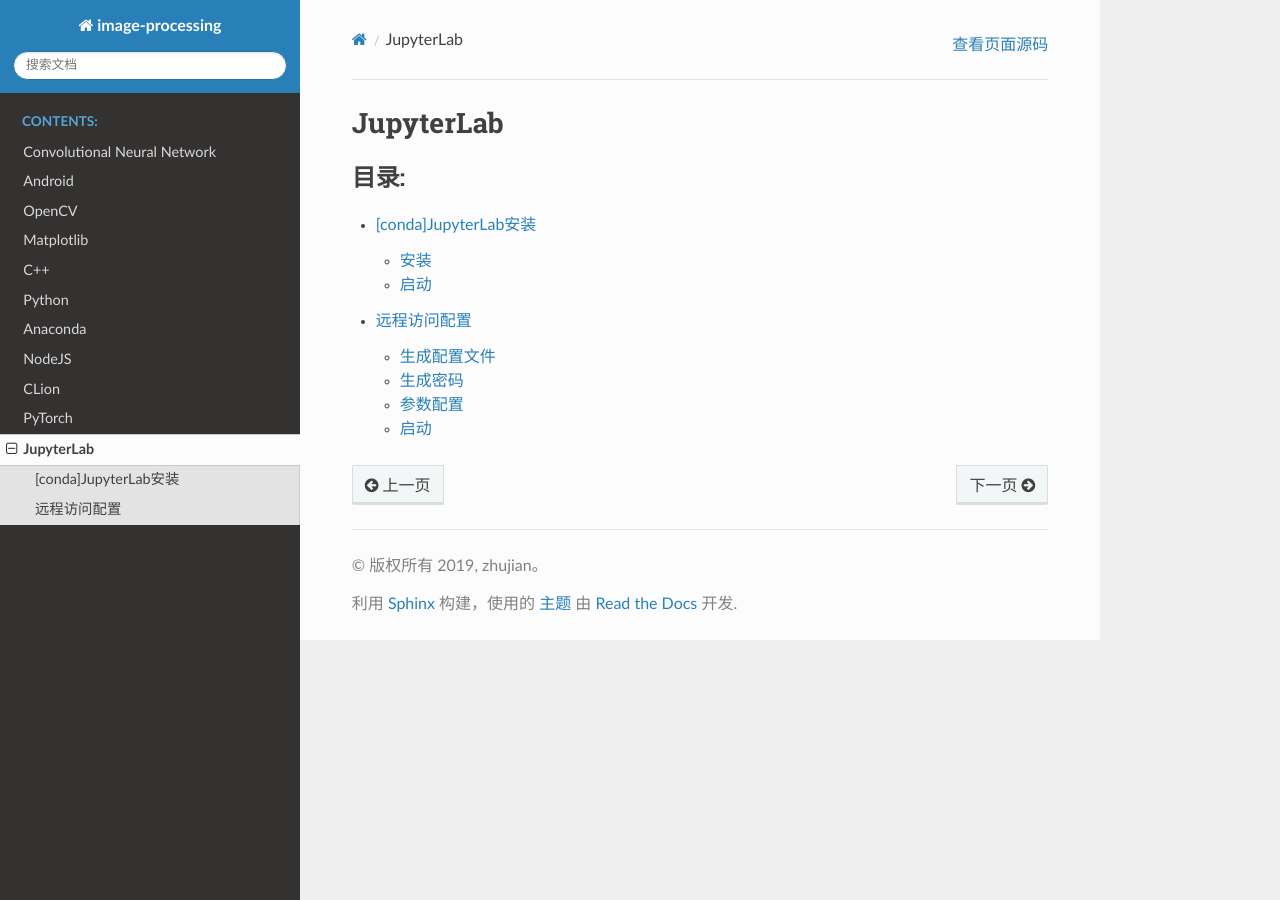
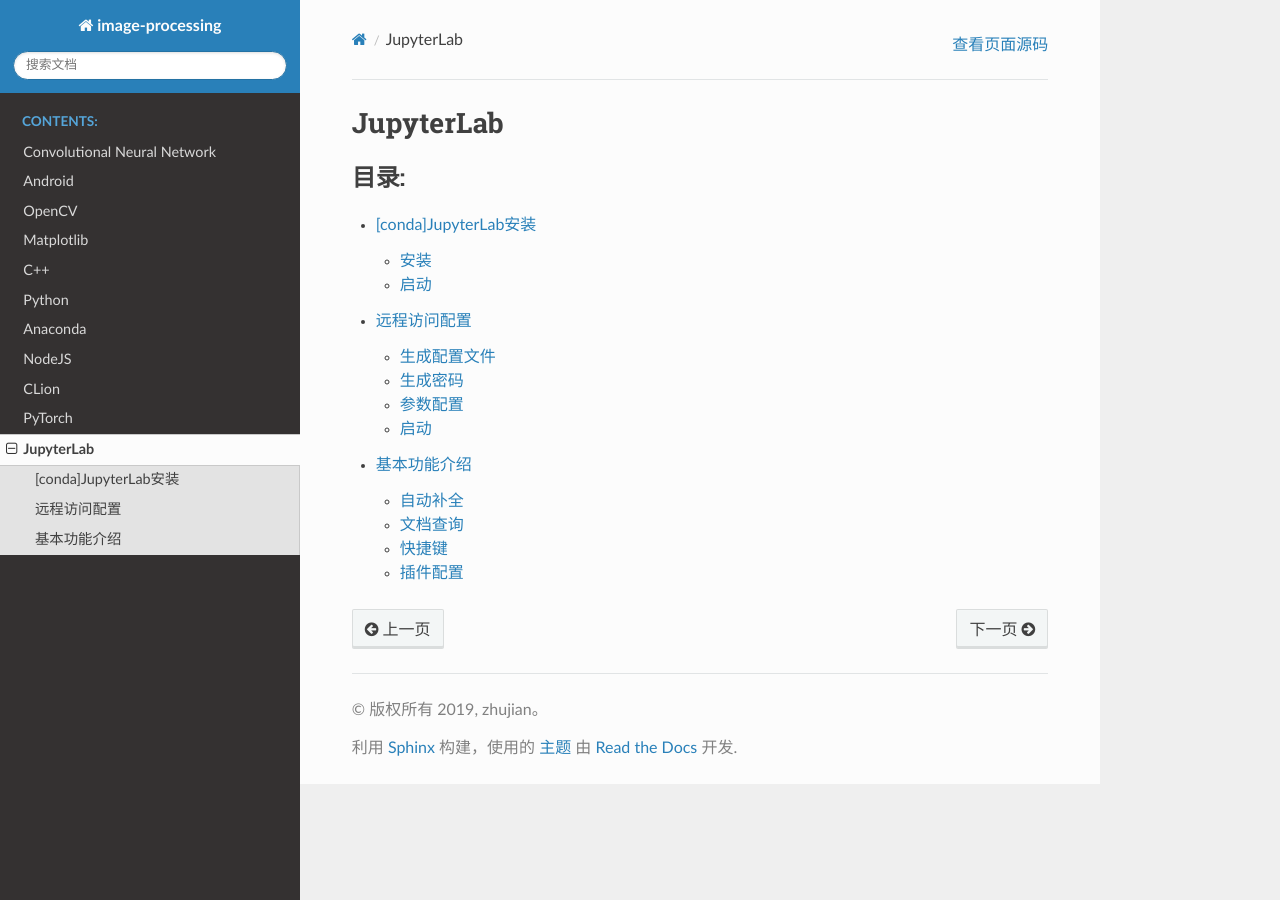
Before and after one commit to Document-Collection/image-processing, a Sphinx documentation site: the page built from docs/source/jupyter.rst, in a window 1280 px wide. Built offline with Sphinx 7.4.7 and the Read the Docs theme 2.0.0, drawn with Linux system fonts in a browser that asks for light colours; pages that are not in the unit, such as notebooks, are missing from menus; some of the changed lines change nothing that is shown.

Commit message:
docs(jupyter): 基本功能介绍
1. 自动补全
2. 文档查询
3. 快捷键
4. 插件管理

```diff
--- a/docs/source/jupyter.rst
+++ b/docs/source/jupyter.rst
@@ -12,3 +12,4 @@
 
    jupyter/[conda]JupyterLab安装
    jupyter/远程访问配置
+   jupyter/基本功能介绍
--- /dev/null
+++ b/docs/source/jupyter/基本功能介绍.md
@@ -0,0 +1,39 @@
+
+# 基本功能介绍
+
+参考：[利器|JupyterLab 数据分析必备IDE完全指南](https://zhuanlan.zhihu.com/p/67959768)
+
+本章介绍`JupyterLab`常用的基本命令和配置
+
+1. 自动补全
+2. 文档查询
+3. 快捷键
+4. 插件配置
+
+## 自动补全
+
+点击`TAB`键即可
+
+## 文档查询
+
+输入函数或者变量，之后加上`?`即可查询该函数或变量的相关文档
+
+## 快捷键
+
+点击菜单栏`Settings->Advanced Settings Editor`，打开配置页面
+
+![](./imgs/jupyter-settings.png)
+
+选择`Keyboard Shortcuts`即可自定义快捷键
+
+## 插件配置
+
+同样打开配置页面，选择`Extension Manager`，设置属性`enabled`为`true`即可
+
+![](./imgs/jupyter-externsion.png)
+
+配置完成后，会在右侧侧边栏显示插件管理器图标，点击该图标后会弹出插件页面，可以查询和管理插件
+
+![](./imgs/externsion-manager.png)
+
+**注意：插件安装需要`NodeJS`环境**
```
Also changed, not shown: docs/source/jupyter/imgs/externsion-manager.png (added), docs/source/jupyter/imgs/jupyter-externsion.png (added), docs/source/jupyter/imgs/jupyter-settings.png (added).
